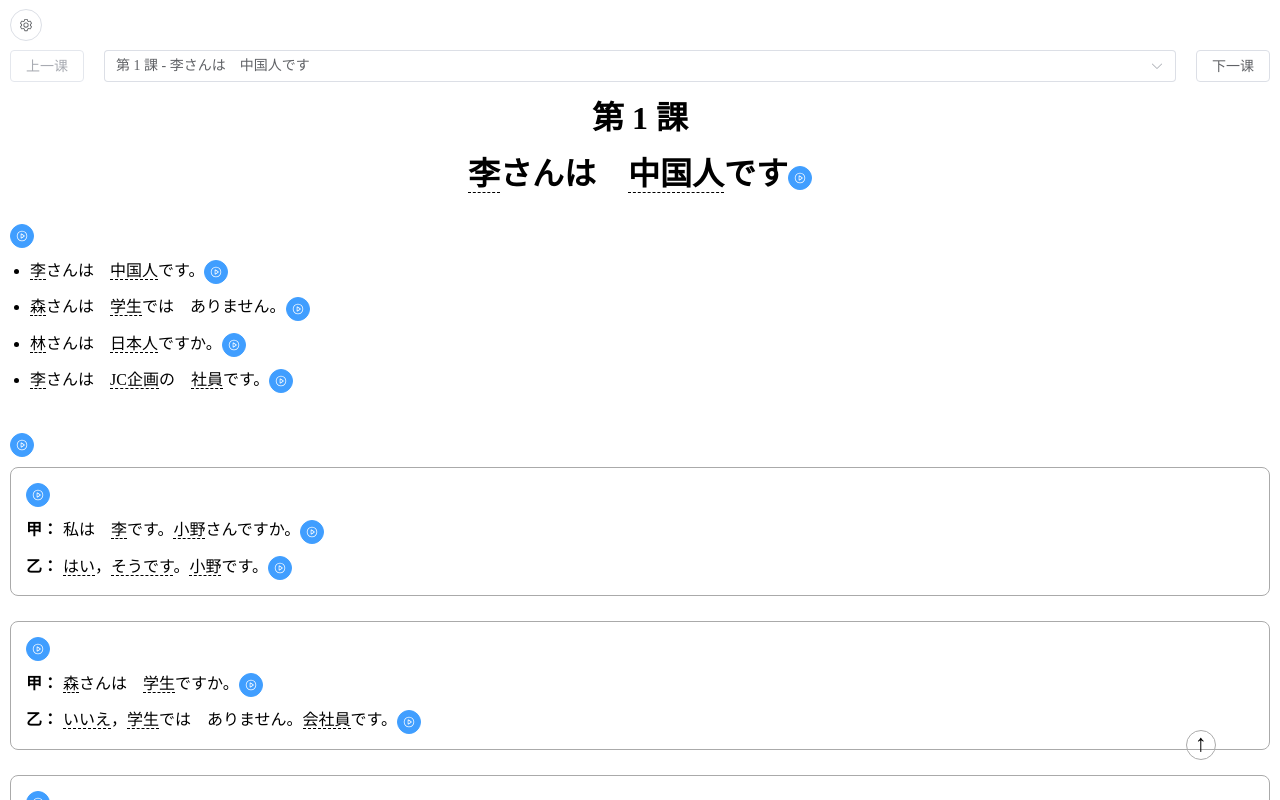
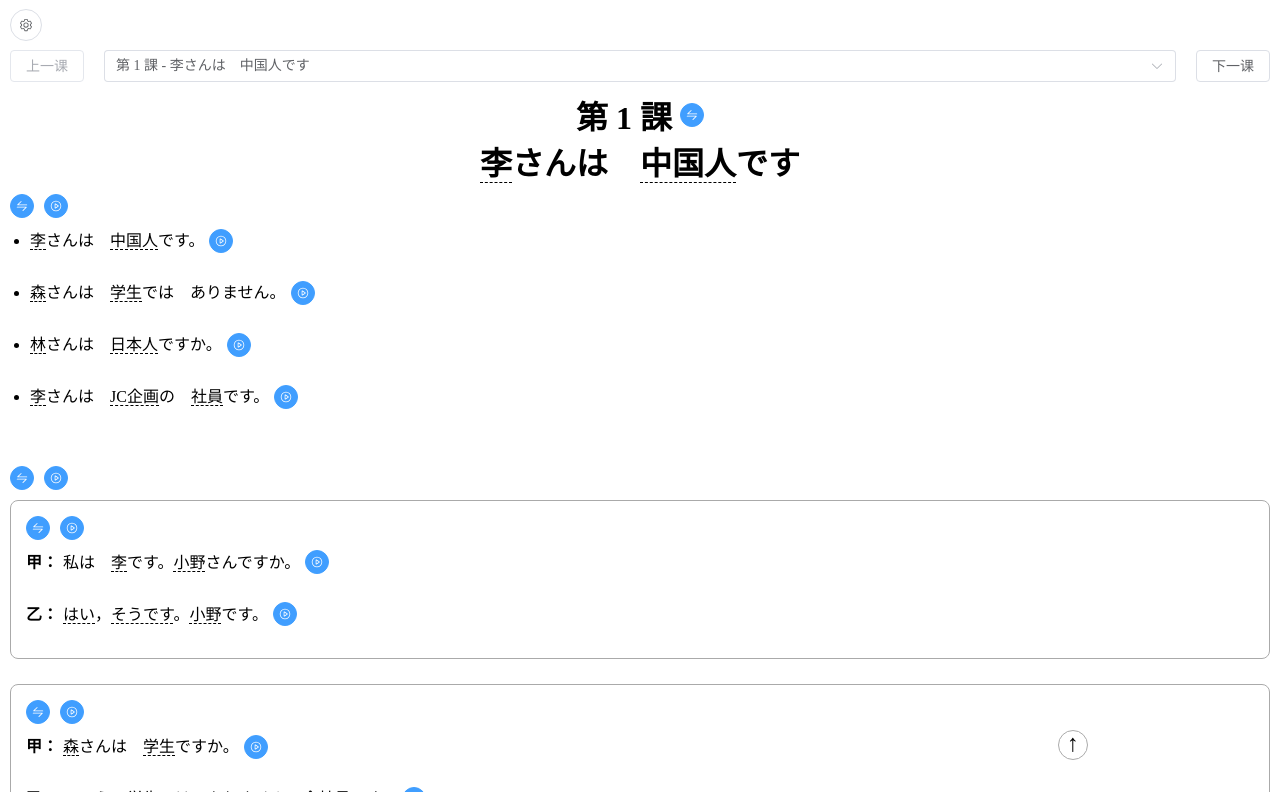
Before and after one commit to cencuansen/simple-pages, a Vue app in the folder japanese/: page / in a window 1280 px wide. Built offline with nearby package versions, Linux system fonts and the light colour scheme.

Commit message:
翻译显示调整

```diff
--- a/japanese/src/App.vue
+++ b/japanese/src/App.vue
@@ -35,6 +35,7 @@ onMounted(async () => {
 
 <style scoped>
 .header {
+  width: 100%;
   height: var(--header-height);
   display: flex;
   align-items: center;
@@ -43,6 +44,5 @@ onMounted(async () => {
 
 .body {
   height: calc(100vh - var(--header-height));
-  overflow-y: scroll;
 }
 </style>
--- a/japanese/src/components/Lesson.vue
+++ b/japanese/src/components/Lesson.vue
@@ -1,7 +1,5 @@
 <template>
-  <div ref="container" class="lesson-container" v-if="lessonStore.currentLesson">
-    <div class="lesson-header">
-      <div class="navigation-buttons">
+  <div class="lesson-header navigation-buttons">
     <el-button
         class="previous-button navigation-item"
         :disabled="!lessonStore.hasPrevious"
@@ -25,30 +23,42 @@
       下一课
     </el-button>
   </div>
-      <h1 class="lesson-index">第 {{ lessonStore.currentIndex + 1 }} 課</h1>
-      <h1 class="lesson-title">
-        <span v-html="highlightText(lessonStore.currentLesson.title)"></span>
+  <div ref="container" class="lesson-container" v-if="lessonStore.currentLesson">
+    <h1 class="lesson-index">
+      <span>第 {{ lessonStore.currentIndex + 1 }} 課</span>
+      &nbsp;
       <el-button
           type="primary"
           size="small"
           circle
-            :disabled="speechStore.isSpeaking"
-            @click="speechStore.speak(lessonStore.currentLesson.title||'')">
+          @click="toggleAllTranslations">
         <el-icon>
-            <VideoPlay/>
+          <Switch/>
         </el-icon>
       </el-button>
     </h1>
-    </div>
+    <h1 class="lesson-title">
+      <span v-html="highlightText(lessonStore.currentLesson.title)"></span>
+    </h1>
 
+    <!-- 简单句子 -->
     <section v-if="lessonStore.currentLesson.basics?.length" class="section basics-section">
       <div class="speak-list">
         <el-button
             type="primary"
             size="small"
             circle
+            @click="showBasicsTranslation = !showBasicsTranslation">
+          <el-icon>
+            <Switch/>
+          </el-icon>
+        </el-button>
+        <el-button
+            type="primary"
+            size="small"
+            circle
             :disabled="speechStore.isSpeaking"
-            @click="speechStore.speakList(lessonStore.currentLesson.basics)">
+            @click="speechStore.speakList(speakListTextReplace(lessonStore.currentLesson.basics))">
           <el-icon>
             <VideoPlay/>
           </el-icon>
@@ -56,29 +66,44 @@
       </div>
       <ul class="basics-list">
         <li v-for="(item, idx) in lessonStore.currentLesson.basics" :key="`basic-${idx}`">
+          <div class="original-line">
             <span v-html="highlightText(item)"></span>
             <el-button
                 type="primary"
                 size="small"
                 circle
                 :disabled="speechStore.isSpeaking"
-              @click="speechStore.speak(item)">
+                @click="speechStore.speak(speakTextReplace(item))">
               <el-icon>
                 <VideoPlay/>
               </el-icon>
             </el-button>
+          </div>
+          <div class="translation-line" :class="{ 'show-translation': showBasicsTranslation }">
+            {{ lessonStore.currentLesson.translation?.basics?.[idx] || '' }}
+          </div>
         </li>
       </ul>
     </section>
 
+    <!-- 普通对话 -->
     <section v-if="lessonStore.currentLesson.conversations?.length" class="section conversation-section">
       <div class="speak-list">
         <el-button
             type="primary"
             size="small"
             circle
+            @click="toggleConversationTranslations">
+          <el-icon>
+            <Switch/>
+          </el-icon>
+        </el-button>
+        <el-button
+            type="primary"
+            size="small"
+            circle
             :disabled="speechStore.isSpeaking"
-            @click="speechStore.speakList(convFlatMap(lessonStore.currentLesson.conversations))">
+            @click="speechStore.speakList(speakListTextReplace(convFlatMap(lessonStore.currentLesson.conversations)))">
           <el-icon>
             <VideoPlay/>
           </el-icon>
@@ -94,8 +119,17 @@
               type="primary"
               size="small"
               circle
+              @click="toggleExchangeTranslation(exchangeIndex)">
+            <el-icon>
+              <Switch/>
+            </el-icon>
+          </el-button>
+          <el-button
+              type="primary"
+              size="small"
+              circle
               :disabled="speechStore.isSpeaking"
-              @click="speechStore.speakList(convMap(exchange))">
+              @click="speechStore.speakList(speakListTextReplace(convMap(exchange)))">
             <el-icon>
               <VideoPlay/>
             </el-icon>
@@ -106,6 +140,7 @@
             :key="`message-${exchangeIndex}-${messageIndex}`"
             :class="['message', `speaker-${message.speaker}`]"
         >
+          <div class="original-line">
             <span class="speaker-label">{{ message.speaker }}：</span>
             <span class="message-content" v-html="highlightText(message.content)"></span>
             <el-button
@@ -113,15 +148,21 @@
                 size="small"
                 circle
                 :disabled="speechStore.isSpeaking"
-              @click="speechStore.speak(message.content)">
+                @click="speechStore.speak(speakTextReplace(message.content))">
               <el-icon>
                 <VideoPlay/>
               </el-icon>
             </el-button>
           </div>
+          <div class="translation-line"
+               :class="{ 'show-translation': showExchangeTranslations[exchangeIndex] }">
+            {{ lessonStore.currentLesson.translation?.conversations?.[exchangeIndex]?.[messageIndex]?.content || '' }}
+          </div>
+        </div>
       </div>
     </section>
 
+    <!-- 情景对话 -->
     <section v-if="lessonStore.currentLesson.conversations2?.length" class="section conversation-section">
       <h2>{{ lessonStore.currentLesson.title2 }}</h2>
       <div class="speak-list">
@@ -129,8 +170,17 @@
             type="primary"
             size="small"
             circle
+            @click="toggleConversation2Translations">
+          <el-icon>
+            <Switch/>
+          </el-icon>
+        </el-button>
+        <el-button
+            type="primary"
+            size="small"
+            circle
             :disabled="speechStore.isSpeaking"
-            @click="speechStore.speakList(convFlatMap(lessonStore.currentLesson.conversations2))">
+            @click="speechStore.speakList(speakListTextReplace(convFlatMap(lessonStore.currentLesson.conversations2)))">
           <el-icon>
             <VideoPlay/>
           </el-icon>
@@ -146,8 +196,17 @@
               type="primary"
               size="small"
               circle
+              @click="toggleExchange2Translation(exchangeIndex)">
+            <el-icon>
+              <Switch/>
+            </el-icon>
+          </el-button>
+          <el-button
+              type="primary"
+              size="small"
+              circle
               :disabled="speechStore.isSpeaking"
-              @click="speechStore.speakList(convMap(exchange))">
+              @click="speechStore.speakList(speakListTextReplace(convMap(exchange)))">
             <el-icon>
               <VideoPlay/>
             </el-icon>
@@ -158,6 +217,7 @@
             :key="`message2-${exchangeIndex}-${messageIndex}`"
             :class="['message', `speaker-${message.speaker}`]"
         >
+          <div class="original-line">
             <span class="speaker-label">{{ message.speaker }}：</span>
             <span class="message-content" v-html="highlightText(message.content)"></span>
             <el-button
@@ -165,60 +225,23 @@
                 size="small"
                 circle
                 :disabled="speechStore.isSpeaking"
-              @click="speechStore.speak(message.content)">
+                @click="speechStore.speak(speakTextReplace(message.content))">
               <el-icon>
                 <VideoPlay/>
               </el-icon>
             </el-button>
           </div>
+          <div class="translation-line"
+               :class="{ 'show-translation': showExchange2Translations[exchangeIndex] }">
+            {{
+              lessonStore.currentLesson.translation?.conversations2?.[exchangeIndex]?.filter(x => x.speaker !== "旁白")[messageIndex]?.content || ''
+            }}
           </div>
-    </section>
-
-    <h1>译文</h1>
-
-    <section v-if="lessonStore.currentLesson.translation?.basics" class="section basics-section">
-      <ul class="basics-list">
-        <li v-for="(item, idx) in lessonStore.currentLesson.translation.basics" :key="`basic-${idx}`">
-          {{ item }}
-        </li>
-      </ul>
-    </section>
-
-    <section v-if="lessonStore.currentLesson.translation.conversations?.length" class="section conversation-section">
-      <div
-          v-for="(exchange, exchangeIndex) in lessonStore.currentLesson.translation.conversations"
-          :key="`exchange-${exchangeIndex}`"
-          class="conversation-exchange"
-      >
-        <div
-            v-for="(message, messageIndex) in exchange"
-            :key="`message-${exchangeIndex}-${messageIndex}`"
-            :class="['message', `speaker-${message.speaker}`]"
-        >
-          <span class="speaker-label">{{ message.speaker }}：</span>
-          <span class="message-content">{{ message.content }}</span>
         </div>
       </div>
     </section>
 
-    <section v-if="lessonStore.currentLesson.translation.conversations2?.length" class="section conversation-section">
-      <h2>{{ lessonStore.currentLesson.translation.title2 }}</h2>
-      <div
-          v-for="(exchange, exchangeIndex) in lessonStore.currentLesson.translation.conversations2"
-          :key="`exchange2-${exchangeIndex}`"
-          class="conversation-exchange"
-      >
-        <div
-            v-for="(message, messageIndex) in exchange"
-            :key="`message2-${exchangeIndex}-${messageIndex}`"
-            :class="['message', `speaker-${message.speaker}`]"
-        >
-          <span class="speaker-label" v-if="message.speaker !== '旁白'">{{ message.speaker }}：</span>
-          <span class="message-content">{{ message.content }}</span>
-        </div>
-      </div>
-    </section>
-
+    <!-- 单词 -->
     <section class="section words-section">
       <h2>单词</h2>
       <el-button
@@ -226,7 +249,7 @@
           size="small"
           circle
           :disabled="speechStore.isSpeaking"
-          @click="speechStore.speakList(words.map(w => w.kana))">
+          @click="speechStore.speakList(speakListTextReplace(words.map(w => w.kana)))">
         <el-icon>
           <VideoPlay/>
         </el-icon>
@@ -246,7 +269,7 @@
                 size="small"
                 circle
                 :disabled="speechStore.isSpeaking"
-                @click="speechStore.speak(scope.row.kana||'')">
+                @click="speechStore.speak(speakTextReplace(scope.row.kana))">
               <el-icon>
                 <VideoPlay/>
               </el-icon>
@@ -256,57 +279,12 @@
       </el-table>
     </section>
 
-    <div class="navigation-buttons">
-      <el-button
-          class="previous-button navigation-item"
-          :disabled="!lessonStore.hasPrevious"
-          @click="goToLesson(lessonStore.currentIndex - 1)"
-      >
-        上一课
-      </el-button>
-      <el-select class="navigation-item" v-model="lessonStore.currentIndex">
-        <el-option
-            v-for="(item, index) in lessonStore.lessons"
-            :key="item.title"
-            :label="`第 ${index + 1} 課 - ${item.title}`"
-            :value="index"
-        />
-      </el-select>
-      <el-button
-          class="next-button navigation-item"
-          :disabled="!lessonStore.hasNext"
-          @click="goToLesson(lessonStore.currentIndex + 1)"
-      >
-        下一课
-      </el-button>
-    </div>
-
     <a class="go-top" href="#" @click="goTop">↑</a>
-  </div>
-
-  <!-- 加载状态 -->
-  <div v-else-if="lessonStore.isLoading" class="loading-container">
-    <el-icon class="is-loading" :size="30">
-      <Loading/>
-    </el-icon>
-    <span>加载中...</span>
-  </div>
-
-  <!-- 错误状态 -->
-  <div v-else-if="lessonStore.error" class="error-container">
-    <el-alert
-        :title="`加载失败: ${lessonStore.error}`"
-        type="error"
-        show-icon
-    />
-    <el-button @click="lessonStore.fetchLessons()">
-      重新加载
-    </el-button>
   </div>
 </template>
 
 <script setup lang="ts">
-import {Loading, VideoPlay} from '@element-plus/icons-vue'
+import {VideoPlay, Switch} from '@element-plus/icons-vue'
 import {computed, onBeforeUnmount, ref} from 'vue'
 import type {Conversations} from '../stores/lessonStore'
 import {useLessonStore} from '../stores/lessonStore'
@@ -317,6 +295,52 @@ const lessonStore = useLessonStore()
 const speechStore = useSpeechStore()
 const wordStore = useWordStore()
 
+const showAllTranslations = ref(false)
+const showBasicsTranslation = ref(false)
+const showExchangeTranslations = ref<boolean[]>(new Array(100).fill(false))
+const showExchange2Translations = ref<boolean[]>(new Array(100).fill(false))
+
+// 全局切换
+const toggleAllTranslations = () => {
+  showAllTranslations.value = !showAllTranslations.value
+  // 基础句子
+  showBasicsTranslation.value = showAllTranslations.value
+  // 简单对话
+  for (let i = 0; i < showExchangeTranslations.value.length; i++) {
+    showExchangeTranslations.value[i] = showAllTranslations.value
+  }
+  // 情景对话
+  for (let i = 0; i < showExchange2Translations.value.length; i++) {
+    showExchange2Translations.value[i] = showAllTranslations.value
+  }
+}
+
+// 简单对话整体切换
+const toggleConversationTranslations = () => {
+  const newValue = !showExchangeTranslations.value.every(x => x)
+  for (let i = 0; i < showExchangeTranslations.value.length; i++) {
+    showExchangeTranslations.value[i] = newValue
+  }
+}
+
+// 情景对话整体切换
+const toggleConversation2Translations = () => {
+  const newValue = !showExchange2Translations.value.every(x => x)
+  for (let i = 0; i < showExchange2Translations.value.length; i++) {
+    showExchange2Translations.value[i] = newValue
+  }
+}
+
+// 简单对话切换
+const toggleExchangeTranslation = (index: number) => {
+  showExchangeTranslations.value[index] = !showExchangeTranslations.value[index]
+}
+
+// 情景对话切换
+const toggleExchange2Translation = (index: number) => {
+  showExchange2Translations.value[index] = !showExchange2Translations.value[index]
+}
+
 const goToLesson = async (index: number) => {
   lessonStore.setCurrentIndex(index)
 }
@@ -325,20 +349,31 @@ const words = computed(() => {
   return wordStore.getByLesson(lessonStore.currentIndex + 1)
 })
 
+const regex = computed(() => {
+  let wordCopy = words.value.slice()
+  wordCopy.sort((a, b) => b.word.length - a.word.length)
+  return new RegExp(wordCopy.map(word => word.word.replace(/[.*+?^${}()|[\]\\]/g, '\\$&')).join('|'), 'g');
+})
+
 const convMap = (co: Conversations[]) => co.map(x => x.content)
 const convFlatMap = (conv: Conversations[][]) => conv.flatMap(convMap)
 
 const highlightText = (text: string | undefined = "") => {
-  if (!text) return
-  let wordCopy = words.value.slice()
-  wordCopy.sort((a, b) => b.word.length - a.word.length)
-  let patten = new RegExp(wordCopy.map(word => word.word.replace(/[.*+?^${}()|[\]\\]/g, '\\$&')).join('|'), 'g');
-  return text.replace(patten, match => `<a href="#word-${match}" class="highlight-word">${match}</a>`)
+  return text.replace(regex.value, match => `<a href="#word-${match}" class="highlight-word">${match}</a>`)
+}
+
+const speakTextReplace = (text: string | undefined = "") => {
+  // 目的：防止日语汉字读不准，将相关单词换成假名
+  return text.replace(regex.value, match => words.value.find(w => w.word === match)?.kana || match)
+}
+
+const speakListTextReplace = (arr: string[] = []) => {
+  // 目的：防止日语汉字读不准，将相关单词换成假名
+  return arr.map(text => text.replace(regex.value, match => words.value.find(w => w.word === match)?.kana || match))
 }
 
 const container = ref()
 const goTop = () => {
-  // container.value.scrollIntoView({behavior: 'smooth'})
   container.value.scrollTop = 0
 }
 
@@ -354,14 +389,17 @@ onBeforeUnmount(() => {
 </script>
 
 <style scoped>
+.lesson-header {
+  text-align: center;
+  margin-bottom: 10px;
+  padding: 0 10px;
+}
+
 .lesson-container {
+  overflow: auto;
   margin: 0 auto;
   padding: 0 10px 120px;
-}
-
-.lesson-header {
-  text-align: center;
-  margin-bottom: 30px;
+  height: calc(100vh - 100px);
 }
 
 .navigation-item {
@@ -373,15 +411,22 @@ onBeforeUnmount(() => {
 }
 
 .lesson-index {
-  margin: 10px 0;
+  display: flex;
+  align-items: center;
+  justify-content: center;
 }
 
 .lesson-title {
-  margin: 0;
+  margin: 0 auto 10px;
+  display: flex;
+  align-items: center;
+  justify-content: center;
 }
 
 .speak-list {
   margin-bottom: 10px;
+  display: flex;
+  gap: 10px;
 }
 
 .section {
@@ -403,6 +448,27 @@ onBeforeUnmount(() => {
   line-height: 1.6;
 }
 
+.original-line {
+  display: flex;
+  align-items: center;
+  gap: 5px;
+}
+
+.translation-line {
+  font-size: 0.85em;
+  color: #999;
+  padding-left: 20px;
+  height: 1.2em;
+  visibility: hidden;
+  opacity: 0;
+  transition: opacity 0.3s ease;
+}
+
+.translation-line.show-translation {
+  visibility: visible;
+  opacity: 1;
+}
+
 .conversation-exchange {
   margin-bottom: 25px;
   border: 1px solid #aaa;
@@ -421,19 +487,14 @@ onBeforeUnmount(() => {
 
 .speaker-label {
   font-weight: bold;
-  margin-right: 5px;
   user-select: none;
+  white-space: nowrap;
 }
 
 .speaker-旁白 {
   font-size: .8em;
   color: #888;
   user-select: none;
-}
-
-.translation-section {
-  padding: 20px;
-  border-radius: 8px;
 }
 
 .column-word {
@@ -503,7 +564,7 @@ onBeforeUnmount(() => {
 .go-top {
   position: absolute;
   bottom: 5%;
-  right: 5%;
+  right: 15%;
   width: 30px;
   height: 30px;
   border: 1px solid #aaa;
@@ -518,4 +579,8 @@ onBeforeUnmount(() => {
   color: inherit;
   background-color: inherit;
 }
+
+.el-button + .el-button {
+  margin: 0;
+}
 </style>
```
Also changed, not shown: japanese/public/lesson.json. Lines whose indentation alone changed are shown as unchanged.
